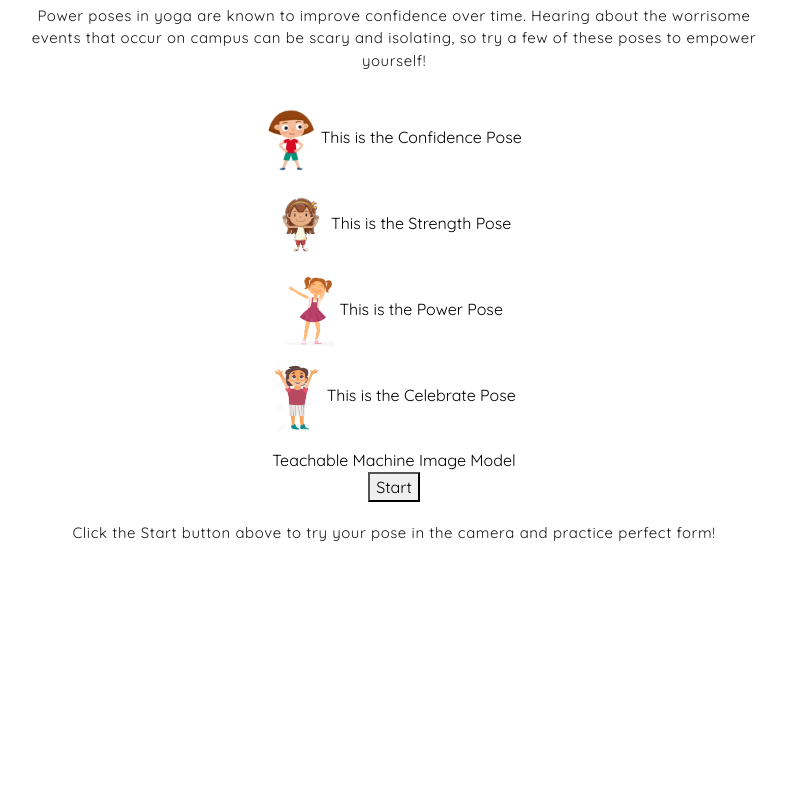
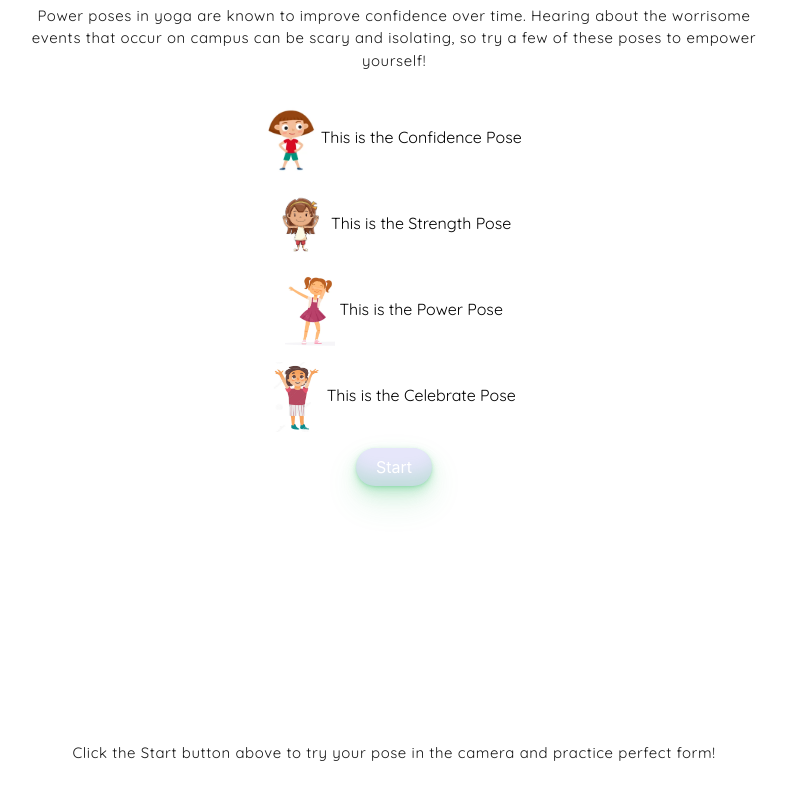
Before and after one commit to kevinkchen1/CruzHacks, a website: page safety-first/public_html/journal.html in a window 1280 px wide. Shown: the part 905-1705 px from the top of the page, without its empty margins (246-1031 px from the left). Before the commit the page ends 1535 px from the top, so only its background shows below. Drawn offline with nearby package versions, Linux system fonts and the light colour scheme.

Commit message:
please work

```diff
--- a/safety-first/public_html/journal.html
+++ b/safety-first/public_html/journal.html
@@ -57,8 +57,9 @@
             <div class="col">
 
 
-                <div>Teachable Machine Image Model</div>
-                <button type="button" onclick="init()">Start</button>
+<div></div>
+<button id = "button-pose" type="button" onclick="init()">Start</button>
+<div><canvas id = "canvas"></canvas></div>
 <div id="webcam-container"></div>
 <div id="label-container"></div>
 <script src="https://cdn.jsdelivr.net/npm/@tensorflow/tfjs@1.3.1/dist/tf.min.js"></script>
@@ -68,7 +69,7 @@
     // https://github.com/googlecreativelab/teachablemachine-community/tree/master/libraries/image
 
     // the link to your model provided by Teachable Machine export panel
-                    const URL = "./my_model/";
+    const URL = "https://teachablemachine.withgoogle.com/models/zmYQqxCSa/";
 
     let model, webcam, labelContainer, maxPredictions;
 
@@ -77,10 +78,7 @@
         const modelURL = URL + "model.json";
         const metadataURL = URL + "metadata.json";
 
-                        // load the model and metadata
-                        // Refer to tmImage.loadFromFiles() in the API to support files from a file picker
-                        // or files from your local hard drive
-                        // Note: the pose library adds "tmImage" object to your window (window.tmImage)
+        " object to your window (window.tmImage)"
         model = await tmImage.load(modelURL, metadataURL);
         maxPredictions = model.getTotalClasses();
 
```
Lines whose indentation alone changed are shown as unchanged.
